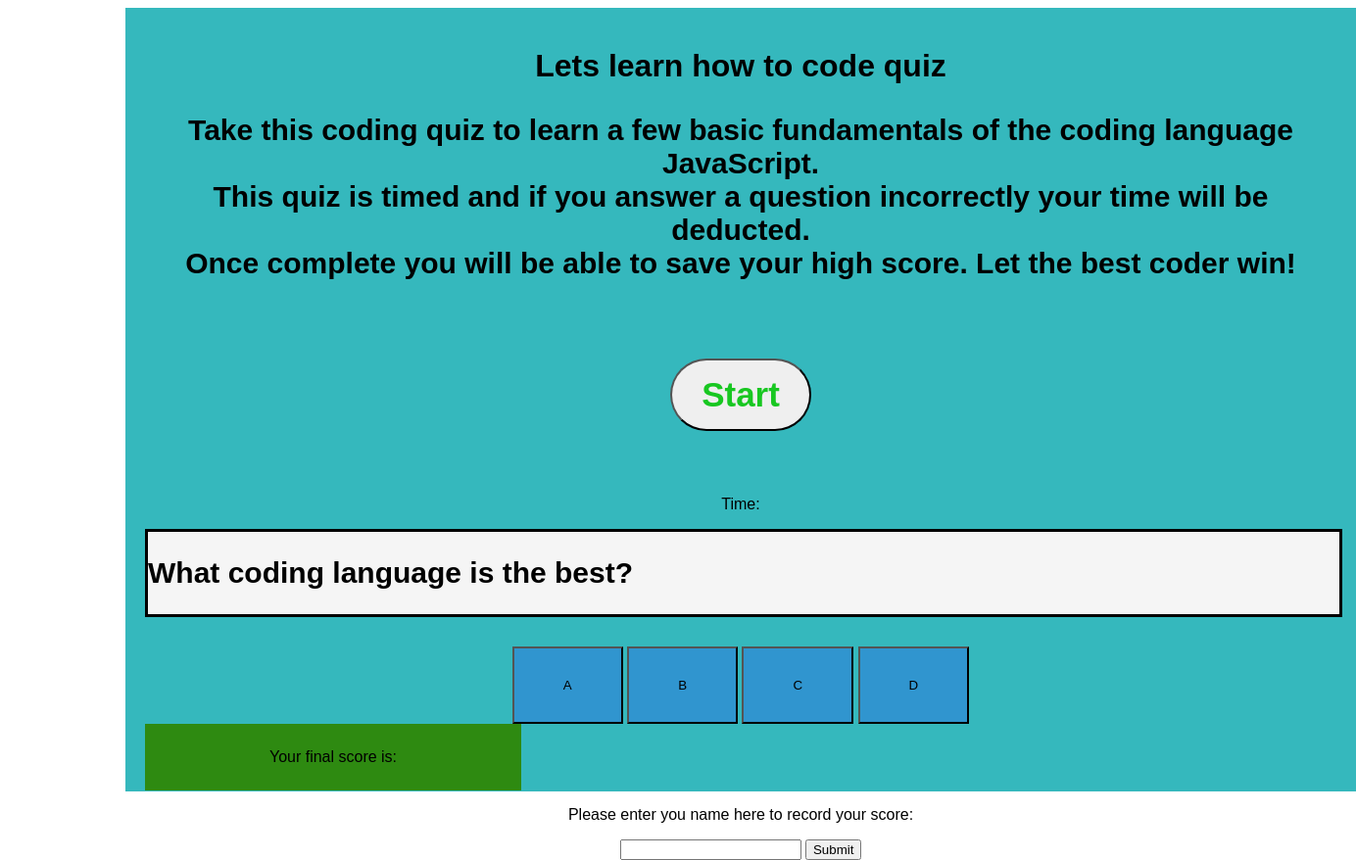
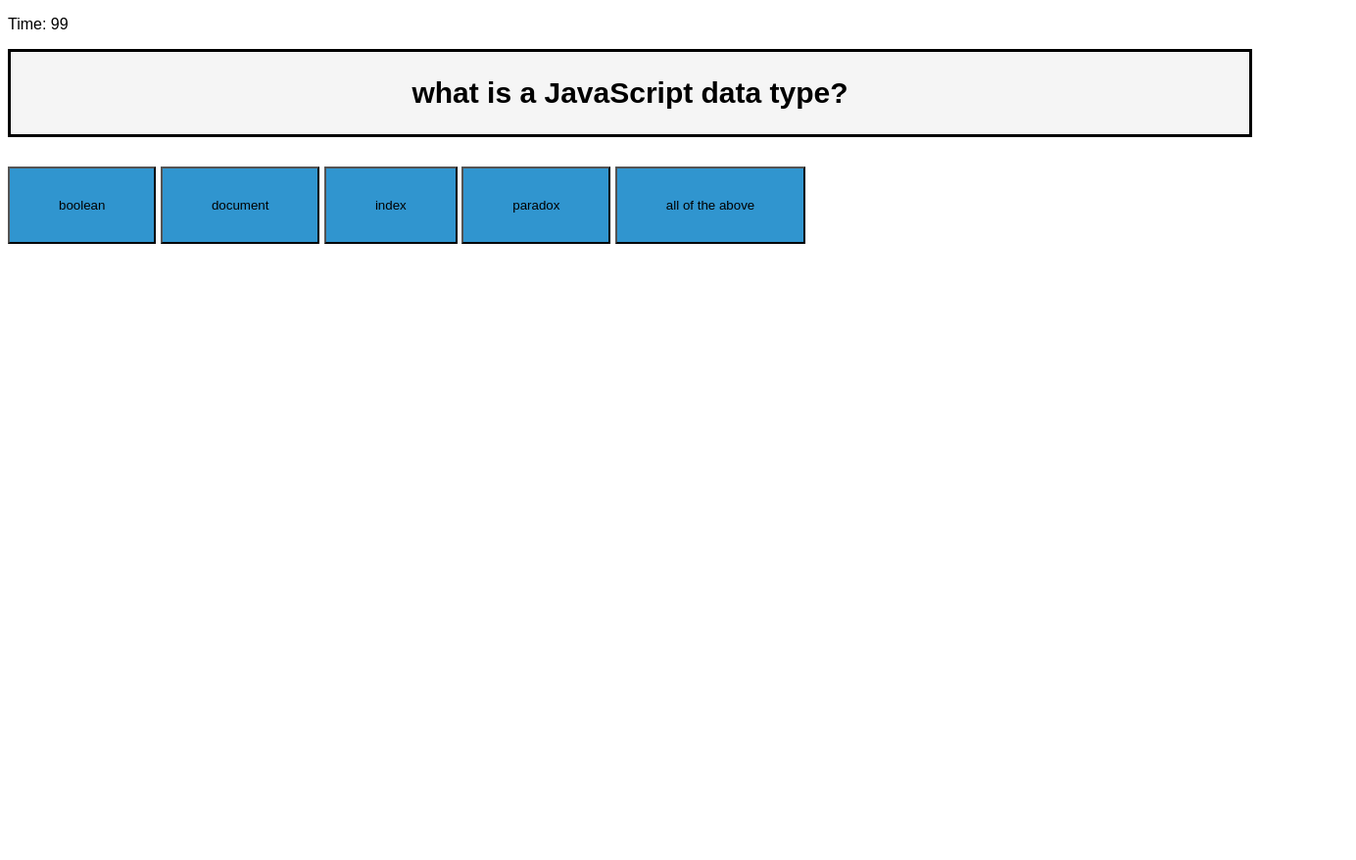
Before and after one commit to crenegar/code-quiz, a plain HTML site: page index.html in a window 1280 px wide. Both pictures are taken after a click on the button "Start". Shown: the whole page at 98% size, 1384 px wide, since content can reach past the window. After the commit the page ends 800 px from the top, so only its background shows below. Drawn offline with Linux system fonts and the light colour scheme.

Commit message:
java and css

```diff
--- a/assets/css/style.css
+++ b/assets/css/style.css
@@ -2,7 +2,6 @@
     font-family: Arial, Helvetica, sans-serif;
 }
 
-/* body style */
 .opening {
     color: #000000;
     text-align: center;
@@ -10,10 +9,13 @@
     height: 95%;
     background-color:rgb(53, 184, 189);
     position: absolute;
-    left: 10%;
+    left: 10px;
     padding: 20px;
 }
 
+.hide {
+    display: none;
+}
 
 #starting-text {
     font-weight: bold;
@@ -30,7 +32,7 @@
 }
 
 .choice-container {
-    display: flex;
+    display: center;
     text-align: center;
     margin-bottom: 30px;
     width: 100%;
@@ -45,10 +47,10 @@
 }
 
 #finalscore {
-    font-size: bold;
-    width: 25%;
-    padding: 25px 40px;
-    background-color: rgb(46, 138, 17);
+    font-size: 30px;
+    font-weight: bold;
+    width: 50%;
+    padding: 25px;
     color: black;
 }
 
--- a/assets/js/script.js
+++ b/assets/js/script.js
@@ -0,0 +1,124 @@
+
+var LetsLearnHowToCodeQuiz = [
+    {
+        question: "what is a JavaScript data type?",
+        a: 'boolean',
+        b: 'document',
+        c: 'index',
+        d: 'paradox',
+        e: 'all of the above',
+        answer: 'a'
+    },
+    {
+        question: "Which symbol or symbols can be used for comments when using JavaScript?",
+            a: '!-',
+            b: '&',
+            c: '*/',
+            d: '!',
+            e: 'Both a and b',
+        answer: 'c'
+    },
+    {
+        question: "What code would a developer use for a Pop up box?",
+            a: 'call to action',
+            b: 'alert',
+            c: 'warning',
+            d: 'pop up box',
+            e: 'all of the above',
+        answer: 'b'
+    },
+    {
+        question: "What is an example of a type of loops in JavaScript?",
+            a: 'for loop',
+            b: 'absolute loop',
+            c: 'if loop',
+            d: 'boolean loop',
+            e: 'both c and d',
+        answer: 'a'
+    },
+];
+
+var score = 0;
+var timeLeft = 100;
+const timePenalty = 25;
+var lastQuestionIndex = LetsLearnHowToCodeQuiz.length;
+var questionIndex = 0;
+var questionsEl = document.getElementById("question");
+var startQuizEl = document.querySelector("#start-btn");
+var containerEl = document.querySelector(".container");
+var openingEl = document.querySelector(".opening");
+var timerEl = document.querySelector("#timer");
+var gameOverEl = document.querySelector(".game-over");
+var finalScoreEl = document.querySelector("#finalscore");
+var choiceOptionA = document.querySelector("#a");
+var choiceOptionB = document.querySelector("#b");
+var choiceOptionC = document.querySelector("#c");
+var choiceOptionD = document.querySelector("#d");
+var choiceOptionE = document.querySelector("#e");
+var correct;
+
+var showQuestion = function () {
+    if (questionIndex === lastQuestionIndex) {
+        return userScore();
+    }
+    var currentQuestion = LetsLearnHowToCodeQuiz[questionIndex];
+    questionsEl.innerHTML = "<h2>" + currentQuestion.question + "</h2>";
+    choiceOptionA.innerHTML = currentQuestion.a;
+    choiceOptionB.innerHTML = currentQuestion.b;
+    choiceOptionC.innerHTML = currentQuestion.c;
+    choiceOptionD.innerHTML = currentQuestion.d;
+    choiceOptionE.innerHTML = currentQuestion.e;
+}
+
+function startQuiz() {
+
+    openingEl.setAttribute("class", "hide");
+    containerEl.removeAttribute("class", "hide");
+    countdowmTimer();
+    showQuestion();
+};
+
+function countdowmTimer() {
+    timer = setInterval(function () {
+       timerEl.textContent = "Time: " + timeLeft;
+
+        if (timeLeft >= 0) {
+            timeLeft--;
+        } else {
+            clearInterval(timer);
+            alert('Game Over!');
+            userScore();
+        }
+    }, 1000);
+};
+
+
+function userScore() {
+    clearInterval(timer);
+    containerEl.setAttribute("class", "hide");
+    gameOverEl.removeAttribute("class", "hide");
+    finalScoreEl.textContent = "Congratulations you scored" + score + ".";
+};
+
+function compareAnswer(answer) {
+    correct = LetsLearnHowToCodeQuiz[questionIndex].answer;
+
+    if (answer === correct && questionIndex !== lastQuestionIndex){
+
+        score++;
+        alert("You Are Correct!");
+        questionIndex++;
+        showQuestion();
+
+    } else if (answer !== correct && questionIndex !== lastQuestionIndex) {
+
+        timeLeft = timeLeft - timePenalty;
+        alert("You Are Incorrect!")
+        questionIndex++;
+        showQuestion();
+    } else {
+        userScore();
+    };
+};
+
+startQuizEl.addEventListener("click", startQuiz);
--- a/index.html
+++ b/index.html
@@ -8,7 +8,7 @@
     <link rel="stylesheet" href="assets/css/style.css">
 </head>
 <body>
-    <!--Homepage-->
+
     <div class="opening">
         <h1>Lets learn how to code quiz</h1>
         <div>
@@ -16,29 +16,29 @@
                  This quiz is timed and if you answer a question incorrectly your time will be deducted. <br/>
                  Once complete you will be able to save your high score. Let the best coder win!
                 </p>
-        </div>
-
+            </div>
 <div>
     <button id="start-btn">Start</button>
     </div>
-
+    </div>
 
 <section class="container hide">
     <p id="timer">Time:</p>
     <div id="game">
-        <div class="choice-container" id="questions">
+        <div class="choice-container" id="question">
             <h2>What coding language is the best?</h2>
         </div>
         <button class="choice-text" id="a" onclick="compareAnswer('a')">A</button>
         <button class="choice-text" id="b" onclick="compareAnswer('b')">B</button>
         <button class="choice-text" id="c" onclick="compareAnswer('c')">C</button>
         <button class="choice-text" id="d" onclick="compareAnswer('d')">D</button>
+        <button class="choice-text" id="e" onclick="compareAnswer('e')">E</button>
     </div>
 </section>
 
 <section class="game-over hide">
     <div id="finalscore">Your final score is:</div>
-    <p id="playername-input">Please enter you name here to record your score:</p>
+    <p id="playername-input">Please enter you name here to record your score good luck next time:</p>
     <input type="text" id="usertext">
     <button id="scoreSubmit">Submit</button>
 </section>
```
